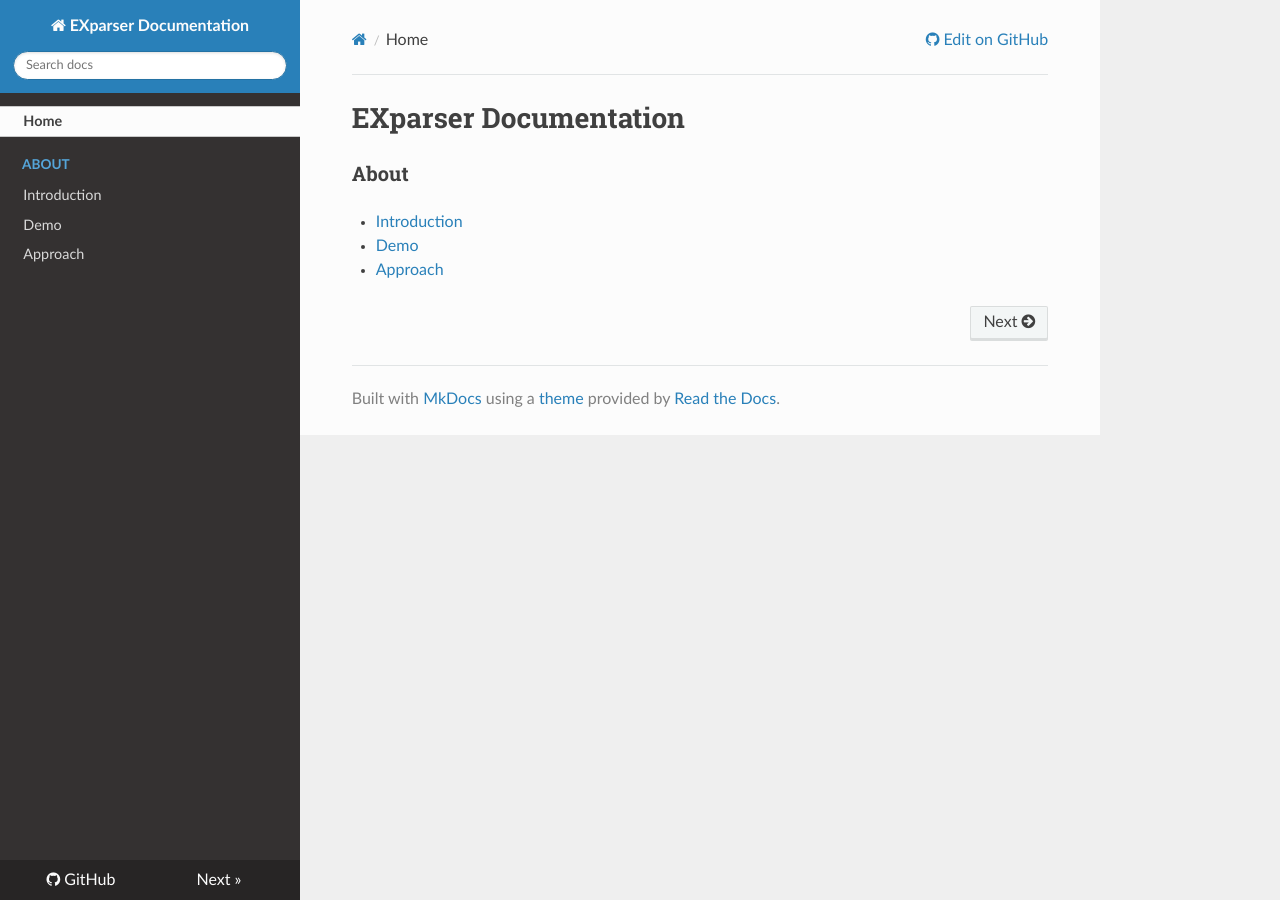
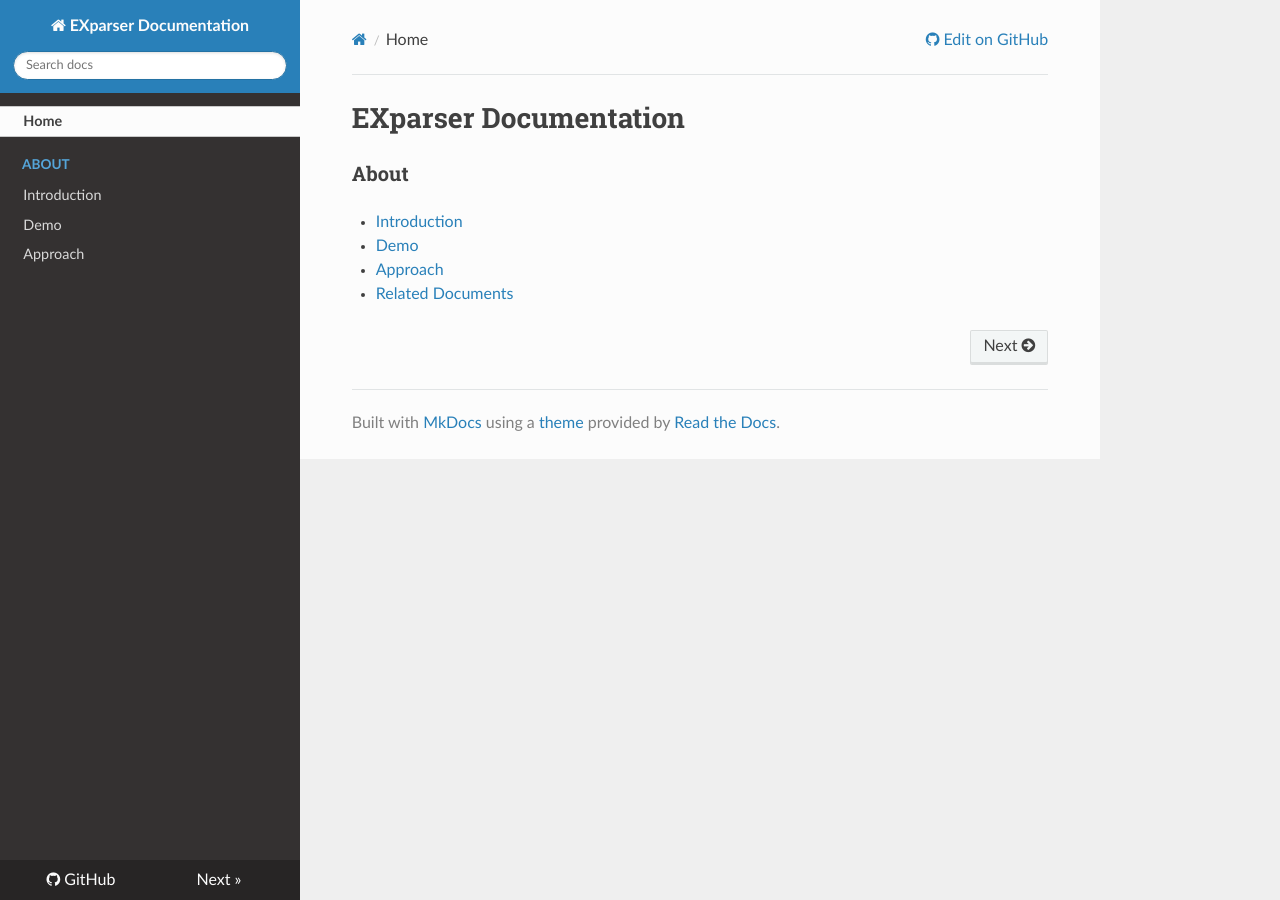
Before and after one commit to exciteproject/Exparser, an MkDocs documentation site: the page built from docs/index.md, in a window 1280 px wide. Built offline with MkDocs 1.6.1, drawn with Linux system fonts in a browser that asks for light colours; nearby versions of some CDN libraries; old or Windows-style settings are respelled for this version of MkDocs.

Commit message:
Update index.md

```diff
--- a/docs/index.md
+++ b/docs/index.md
@@ -5,3 +5,4 @@
 * [Introduction](Introduction.md)
 * [Demo](Demo.md)
 * [Approach](Approach.md)
+* [Related Documents](Related.md)
```
